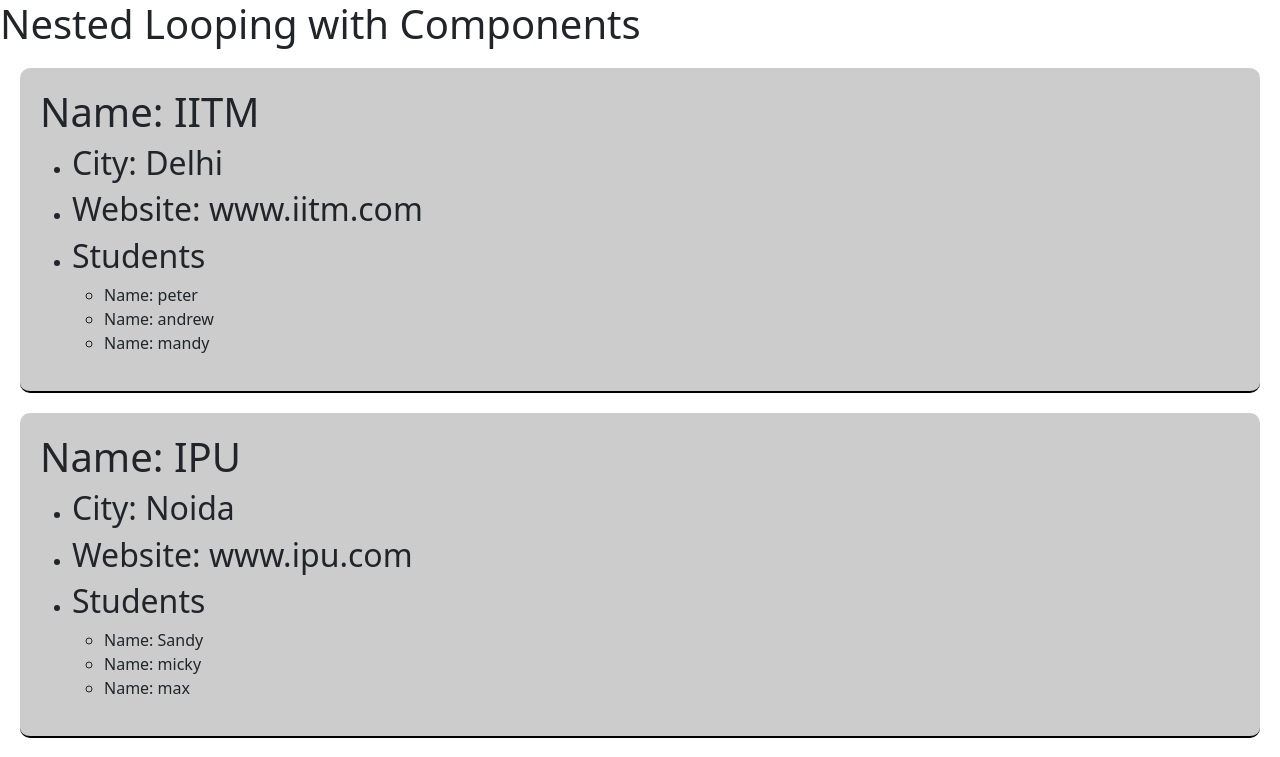
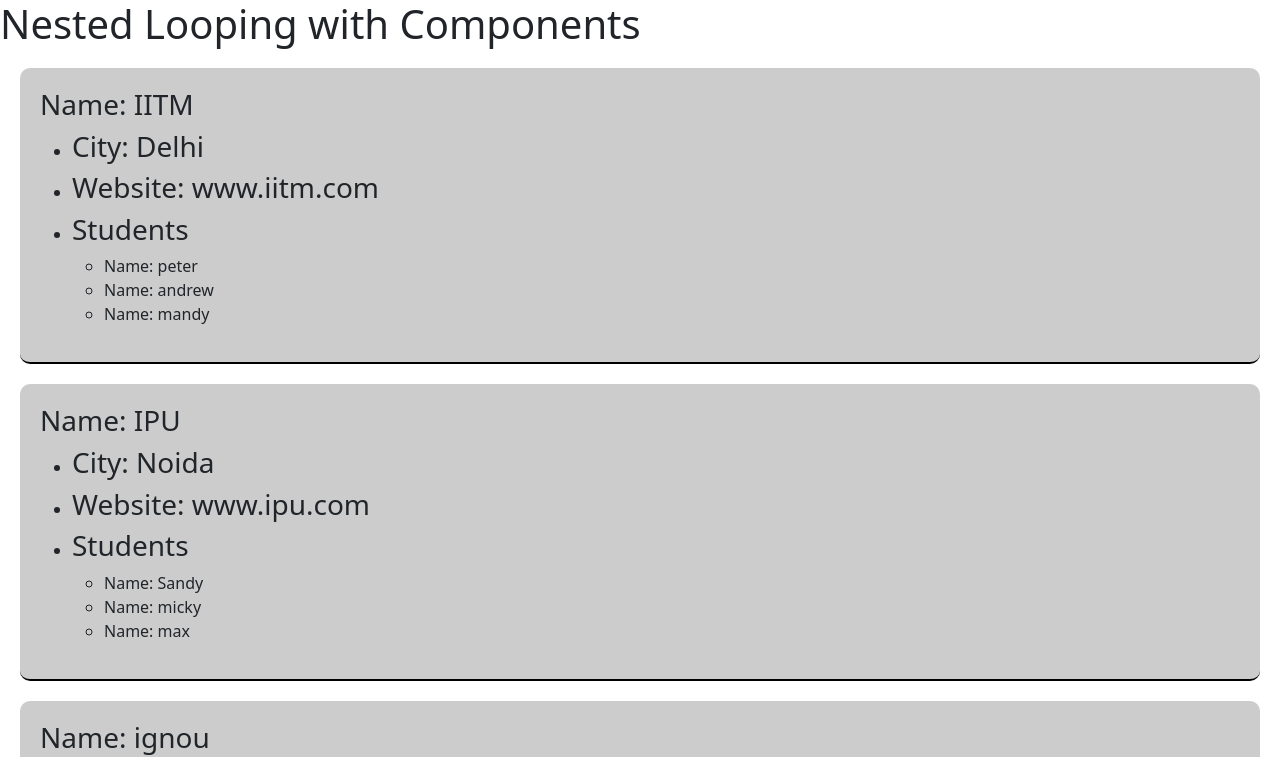
Before and after one commit to PawanDev52/React-19, a React (Vite) app: page / in a window 1280 px wide. Shown: the top 757 px of the page. Built offline with nearby package versions, Linux system fonts and the light colour scheme.

Commit message:
react js

```diff
--- a/src/CollegeData.jsx
+++ b/src/CollegeData.jsx
@@ -11,13 +11,13 @@ const CollegeData = ({ college }) => {
         borderRadius: "10px",
       }}
     >
-      <h1>Name: {college.name}</h1>
+      <h3>Name: {college.name}</h3>
       <ul>
         <li>
-          <h2>City: {college.city}</h2>
+          <h3>City: {college.city}</h3>
         </li>
         <li>
-          <h2>Website: {college.website}</h2>
+          <h3>Website: {college.website}</h3>
         </li>
         <li>
           <Student student={college.student} />
--- a/src/Student.jsx
+++ b/src/Student.jsx
@@ -1,7 +1,7 @@
 const Student = ({ student }) => {
   return (
     <div>
-      <h2>Students</h2>
+      <h3>Students</h3>
       {student.map((student, index) => (
         <ul key={index}>
           <li>Name: {student.name}</li>
```
